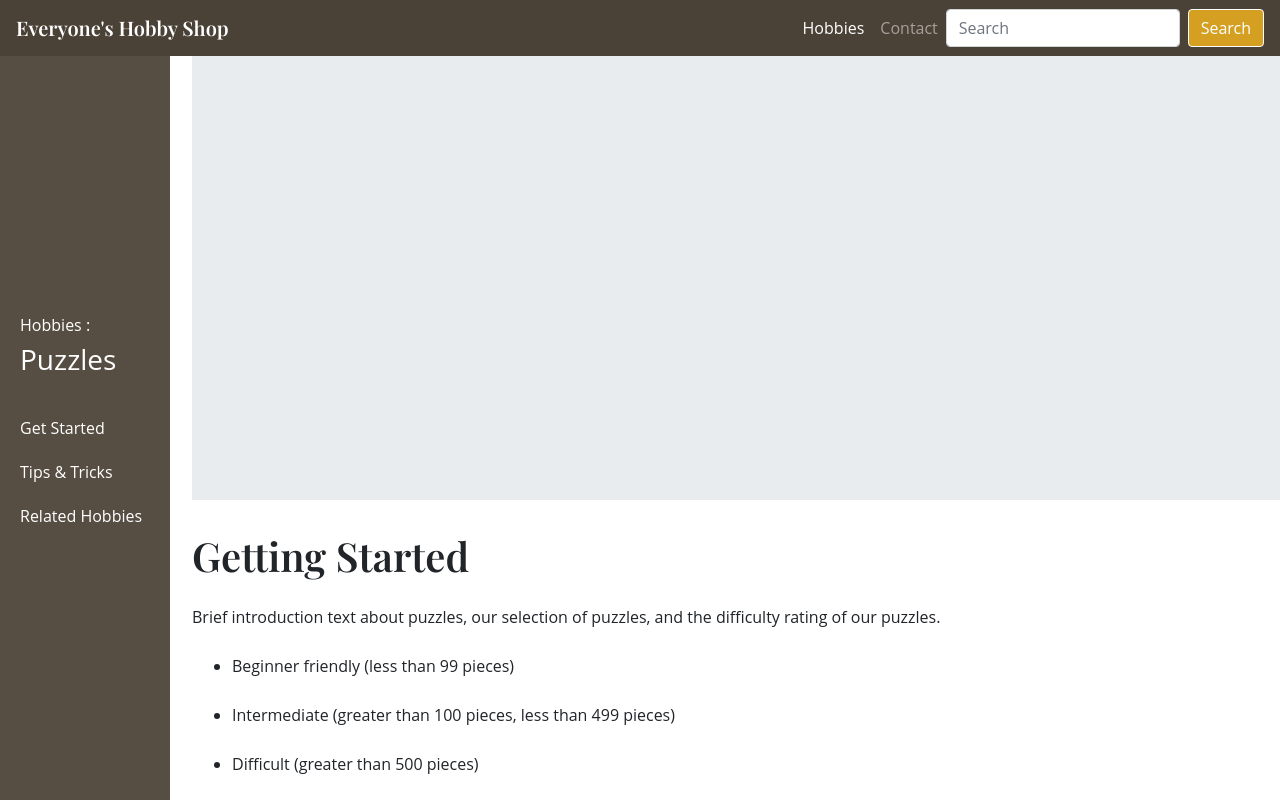
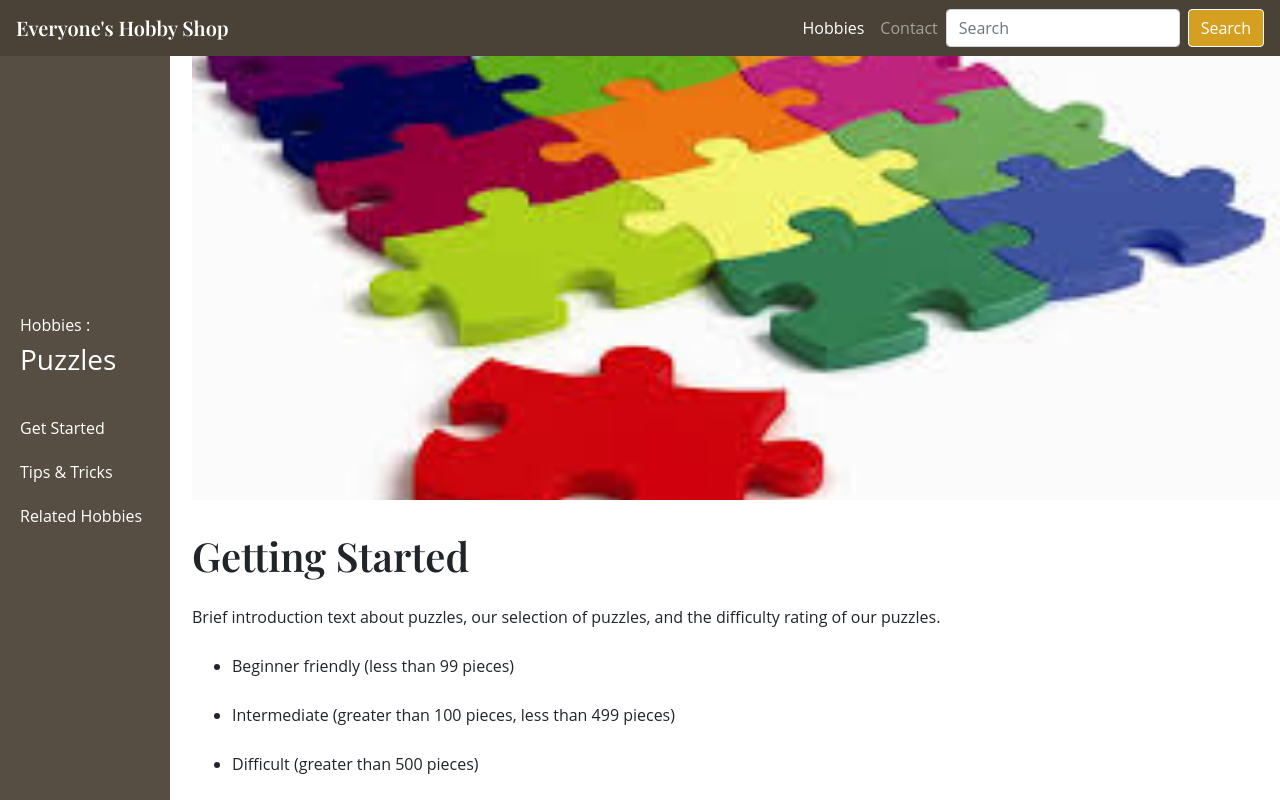
Before and after one commit to megham-cloud/UX_UI_FE_21, a plain HTML site: page index.html in a window 1280 px wide. Shown: the top 800 px of the page. Drawn offline with nearby package versions, Linux system fonts and the light colour scheme.

Commit message:
Added image to home page

```diff
--- a/css/index.css
+++ b/css/index.css
@@ -68,6 +68,7 @@
 /*Getting Started Page*/
 .jumbotron {
     height: 500px;
+    background-image: url("/UX_UI_FE_21/images/GETTINGSTARTED_HS.jpg");
     background-position: center;
     background-repeat: no-repeat;
     background-size: cover;
```
